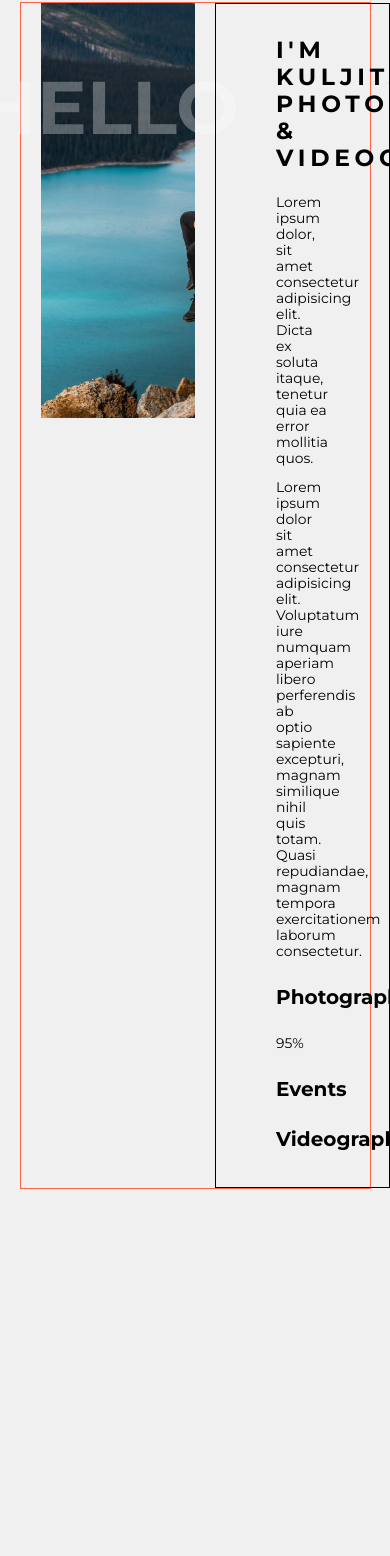
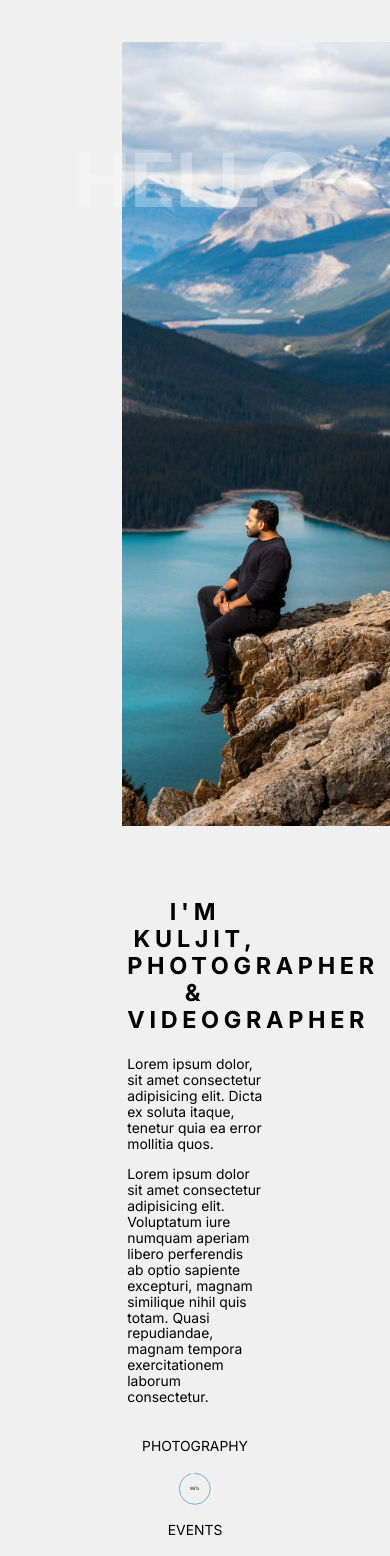
Before and after one commit to jonathanphill/jeetphotographie, a React (Vite) app: page /aboutMe in a window 390 px wide. Shown: the part 263-1819 px from the top of the page. Before the commit the page ends 1452 px from the top, so only its background shows below. Built offline with nearby package versions, Linux system fonts and the light colour scheme.

Commit message:
added some styling to about me section

```diff
--- a/package.json
+++ b/package.json
@@ -11,6 +11,7 @@
   },
   "dependencies": {
     "react": "^18.2.0",
+    "react-circular-progressbar": "^2.1.0",
     "react-dom": "^18.2.0",
     "react-router-dom": "^6.17.0",
     "sass": "^1.69.4"
--- a/src/App.jsx
+++ b/src/App.jsx
@@ -9,11 +9,12 @@ import "./App.css";
 function App() {
   const [count, setCount] = useState(0);
 
+
   return (
     <>
       <Header />
       <Routes>
-        <Route path="/home" element={<Main />} />
+        <Route path="/" element={<Main />} />
         {/* <Route path="/work" element={<WORK />} /> */}
         <Route path="/aboutMe" element={<AboutMe />} />
         {/* <Route path="/travels" element={<Travels />} /> */}
--- a/src/components/AboutMe.css
+++ b/src/components/AboutMe.css
@@ -7,7 +7,7 @@
 .aboutMeTitle {
 
     display: flex;
-   justify-content: center;
+    justify-content: center;
     width: 50%;
     font-size: var(--step-2);
     font-weight: 600;
@@ -15,10 +15,10 @@
 }
 
 .introDiv {
-    border: 1px solid tomato;
     display: flex;
     gap: 1em;
     font-size: var(--step-0);
+    margin-bottom: 5em;
 
 }
 
@@ -28,26 +28,44 @@
 }
 
 .introDivHello {
-    height: 80vh;
+
+    position: relative;
+    height: 100vh;
     display: flex;
     justify-content: center;
     align-items: flex-start;
     color: rgba(255, 255, 255, 0.3);
+
+
+
+}
+
+.introDivHello::before {
+    content: "";
+    position: absolute;
+    top: 2em;
+    right: 15px;
+    bottom: 1em;
+    left: 15px;
     background-image: url('../assets/kimmy.jpg');
     background-size: cover;
+    background-position: center;
     background-repeat: no-repeat;
-    background-position-y: -13em;
-    background-position-x: 1em;
+    background-position-y: -10em;
+
 
 }
 
 .introDivHello h2 {
+    position: relative;
+    top: 1em;
+    z-index: 10;
     font-size: calc(var(--step-5) * 1.5);
 }
 
 .introText {
-    border: 1px solid black;
-    padding: .5em 3em;
+    padding: .5em 1em;
+
 
 }
 
@@ -59,4 +77,62 @@
 
 .introText p {
     font-size: var(--step--2);
+
 }
+.introSkill{
+    display: flex;
+    justify-content: space-evenly;
+}
+.introSkill li{
+    width: calc(100% / 3);
+}
+.introSkillContainer {
+    padding-top: 2em;
+}
+
+@media (max-width:900px) {
+    .introDiv {
+            display: flex;
+            flex-direction: column;
+            align-items: center;
+            justify-content: center;
+            gap: 1em;
+            font-size: var(--step-0);
+
+        }
+        .aboutMeDiv {
+            display: flex;
+            flex-direction: column;
+            justify-content: center;
+            align-items: center;
+            margin-top: 3em;
+            margin-bottom: 5em;
+        }
+        .introDivHello::before {
+            min-width: 350px;
+            content: "";
+            position: absolute;
+            background-image: url('../assets/kimmy.jpg');
+            background-size: cover;
+            background-position: center;
+            background-repeat: no-repeat;
+
+
+
+        }
+        .introTextContainer h3{
+            text-align: center;
+        }
+        .introSkillContainer {
+            padding-top: 0;
+        }
+}
+
+@media (max-width: 650px) {
+    .introSkill{
+    flex-direction: column;
+    align-items: center;
+
+    }
+
+}
--- a/src/components/AboutMe.jsx
+++ b/src/components/AboutMe.jsx
@@ -1,32 +1,46 @@
 import './AboutMe.css'
+import { useState, useEffect } from "react";
+import CircularProgress from './CircularProgress';
+const AboutMe = () => {
 
-const AboutMe = () => {
   return (
     <div className="wrapper aboutMeDiv">
-      <h1 className='aboutMeTitle'>ABOUT ME</h1>
-      <div className='introDiv'>
-        <div className='introDivHello'>
+      <h1 className="aboutMeTitle">ABOUT ME</h1>
+      <div className="introDiv">
+        <div className="introDivHello">
           <h2>HELLO</h2>
         </div>
-        <div className='introText'>
-         <h3>I'm Kuljit, <br/>Photographer & Videographer</h3>
-         <p>Lorem ipsum dolor, sit amet consectetur adipisicing elit. Dicta ex soluta itaque, tenetur quia ea error mollitia quos. </p>
-         <p>Lorem ipsum dolor sit amet consectetur adipisicing elit. Voluptatum iure numquam aperiam libero perferendis ab optio sapiente excepturi, magnam similique nihil quis totam. Quasi repudiandae, magnam tempora exercitationem laborum consectetur.</p>
+        <div className="introText">
+          <div className="introTextContainer">
+            <h3>
+              I'm Kuljit, <br />
+              Photographer & Videographer
+            </h3>
+            <p>
+              Lorem ipsum dolor, sit amet consectetur adipisicing elit. Dicta ex
+              soluta itaque, tenetur quia ea error mollitia quos.{" "}
+            </p>
+            <p>
+              Lorem ipsum dolor sit amet consectetur adipisicing elit. Voluptatum
+              iure numquam aperiam libero perferendis ab optio sapiente excepturi,
+              magnam similique nihil quis totam. Quasi repudiandae, magnam tempora
+              exercitationem laborum consectetur.
+            </p>
+          </div>
 
-         <div className='introSkill'>
-          <div className="introSkillPhoto">
-            <h4>Photography</h4>
-            <div className="skillPercent">
-              <p>95%</p>
-            </div>
+          <div className='introSkillContainer'>
+            <ul className="introSkill">
+              <li>
+                <CircularProgress skill="Photography" percentage={95} />
+              </li>
+              <li>
+                <CircularProgress skill="Events" percentage={85} />
+              </li>
+              <li>
+                <CircularProgress skill="Videography" percentage={95} />
+              </li>
+            </ul>
           </div>
-          <div className="introSkillEvents">
-            <h4>Events</h4>
-          </div>
-          <div className="introSkillVideo">
-            <h4>Videography</h4>
-          </div>
-         </div>
         </div>
       </div>
     </div>
--- /dev/null
+++ b/src/components/CircularProgress.css
@@ -0,0 +1,24 @@
+.CircularProgressbar .CircularProgressbar-path {
+    stroke:#4f81ff;
+    stroke-linecap: round;
+}
+
+
+.circularProgress{
+    display: flex;
+    flex-direction: column;
+    align-items: center;
+    justify-content: center;
+}
+.circularProgress h4{
+    font-size: var(--step--2);
+    text-align: center;
+    font-weight: normal;
+    text-transform: uppercase;
+}
+@media (max-width:900px) {
+.circularProgress h4 {
+        font-size: var(--step--2);
+
+    }
+}
--- /dev/null
+++ b/src/components/CircularProgress.jsx
@@ -0,0 +1,33 @@
+
+import './CircularProgress.css';
+import {
+  CircularProgressbar,
+  CircularProgressbarWithChildren,
+  buildStyles,
+} from "react-circular-progressbar";
+
+import "react-circular-progressbar/dist/styles.css";
+
+const CircularProgress = ({skill, percentage}) => {
+  return (
+    <div className="circularProgress">
+      <h4>{skill}</h4>
+      <div style={{ width: "70%" }}>
+        <CircularProgressbar
+          value={percentage}
+          text={`${percentage}%`}
+          strokeWidth={2}
+          styles={buildStyles({
+            // This is in units relative to the 100x100px
+            // SVG viewbox.
+            textColor: "black",
+            textSize: "14px",
+          })}
+        />
+      </div>
+    </div>
+  );
+};
+
+
+export default CircularProgress;
--- a/src/components/Header.css
+++ b/src/components/Header.css
@@ -19,22 +19,22 @@ nav img{
     align-items: center;
 
 }
-ul{
+.navItems ul{
     width: 100%;
     display: flex;
     flex-direction: row;
     justify-content: space-between;
 
 }
-ul li{
+.navItems ul li{
     font-size:var(--step--2);
     font-weight: 600;
     border-radius: 10px;
     padding: .5em 1em;
 
 }
-ul li:hover{
-    background-color: rgb(79, 128,255);
+.navItems ul li:hover{
+    background-color: #4f81ff;
     transition: background-color 0.2s ease-in-out;
     color: white;
 }
--- a/src/components/Header.jsx
+++ b/src/components/Header.jsx
@@ -14,7 +14,7 @@ const Header = () => {
           </div>
           <div className="navItems">
             <ul>
-              <Link to={`/home`}>
+              <Link to={`/`}>
                 <li>HOME</li>
               </Link>
               <Link to={`/work`}>
--- a/src/index.css
+++ b/src/index.css
@@ -1,5 +1,5 @@
 @import url('https://fonts.googleapis.com/css2?family=Montserrat:wght@400;500;600;700&display=swap');
-
+@import url('https://fonts.googleapis.com/css2?family=Inter:wght@400;500;600;700&display=swap');
 :root {
   --step--2: clamp(0.6944rem, 0.6592rem + 0.176vw, 0.8rem);
   --step--1: clamp(0.8331rem, 0.7775rem + 0.2781vw, 1rem);
@@ -11,6 +11,7 @@
   --step-5: clamp(2.4881rem, 2.0458rem + 2.2115vw, 3.815rem);
 }
 body{
-font-family: 'Montserrat', sans-serif;
+/* font-family: 'Montserrat', sans-serif; */
+font-family: 'Inter', sans-serif;
 font-size: var(--step-0);
 }
```
Also changed, not shown: 1 other file (tests, documents, lock files or other folders).
